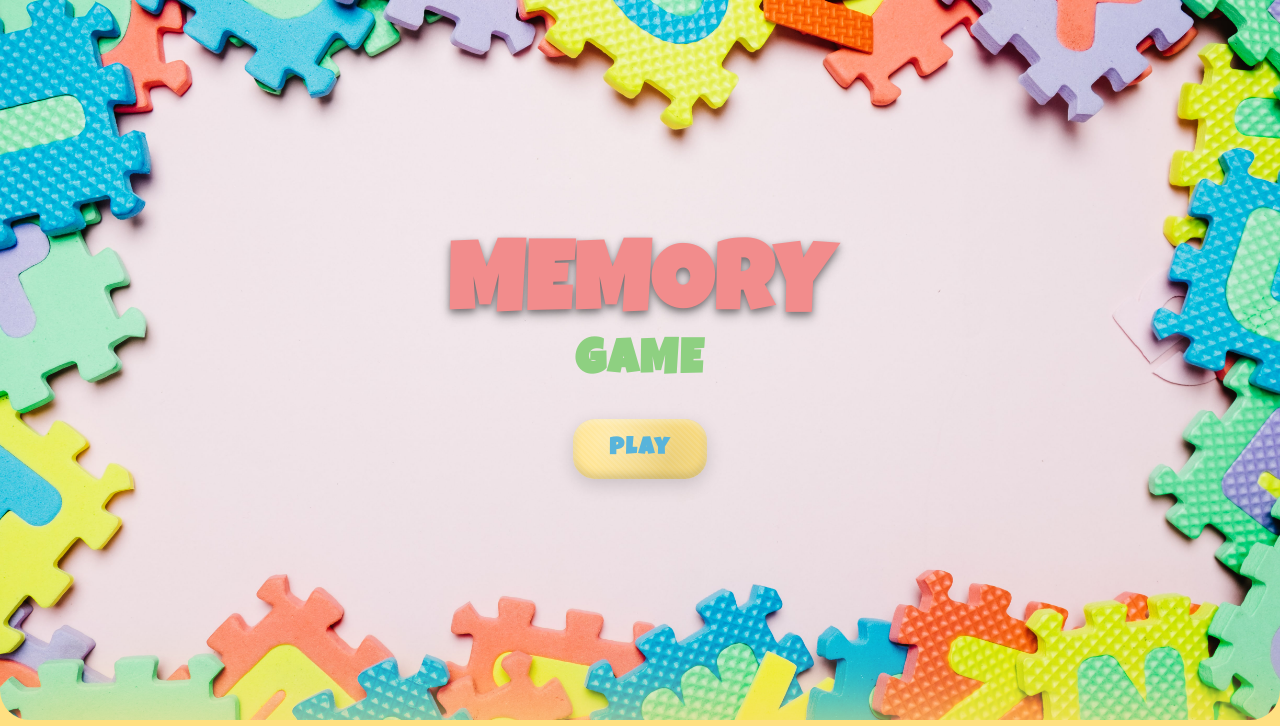
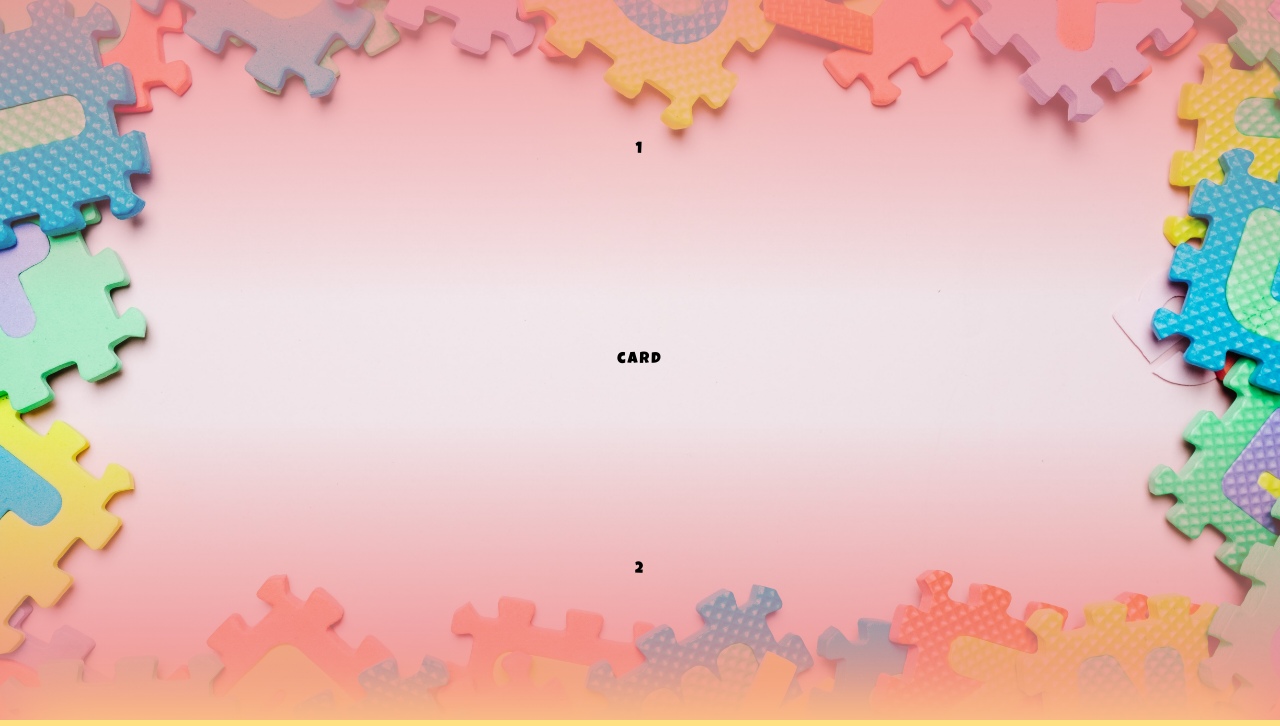
Before and after one commit to Wingolf11/MemoryGame, a plain HTML site: page index.html in a window 1280 px wide. Shown: the top 726 px of the page. Drawn offline with Linux system fonts and the light colour scheme.

Commit message:
Feat: HUDs, background faded

```diff
--- a/index.html
+++ b/index.html
@@ -23,7 +23,7 @@
 	</head>
 	<body>
 		<!-- HERO SECTION: -->
-		<section id="hero">
+		<section id="hero" class="hidden">
 			<div class="container">
 				<hgroup>
 					<h1 class="header">MEMORY</h1>
@@ -35,8 +35,10 @@
 		</section>
 
 		<!-- IN GAME SECTION: -->
-		<section id="game" class="hidden">
-			<h1>hola</h1>
+		<section id="game">
+			<div class="player-container" id="player-1">1</div>
+			<div class="card-container">card</div>
+			<div class="player-container" id="player-2">2</div>
 		</section>
 
 		<footer class="footer">
--- a/style.css
+++ b/style.css
@@ -34,6 +34,7 @@ body {
 }
 
 /*INSIDE BODY*/
+/*main style for hero and game:*/
 section#hero {
 	display: flex;
 	align-items: center;
@@ -74,6 +75,41 @@ hgroup {
 	font-size: clamp(1.5rem, 4vw, 3rem);
 	text-align: center;
 	transition: color 0.3s ease;
+}
+
+/*Sectio - In game*/
+section#game {
+	display: flex;
+	flex-direction: column;
+	align-items: center;
+	justify-content: space-between;
+	min-height: calc(100vh - 5rem);
+	background-image: url("./assets/Hero-bg-min.jpg");
+	background-size: cover;
+	background-position: center;
+	background-repeat: no-repeat;
+	border-radius: 0 0 30px 30px;
+}
+
+div.player-container {
+	display: flex;
+	flex-direction: column;
+	align-items: center;
+	justify-content: center;
+	width: 100%;
+	height: 300px;
+	background: linear-gradient(
+		to bottom,
+		rgba(242, 140, 140, 0.8),
+		rgba(242, 140, 140, 0) /* transparent */
+	);
+}
+div.player-container#player-2 {
+	background: linear-gradient(
+		to top,
+		rgba(242, 140, 140, 1),
+		rgba(242, 140, 140, 0) /* transparent */
+	);
 }
 
 /*Footer*/
```
